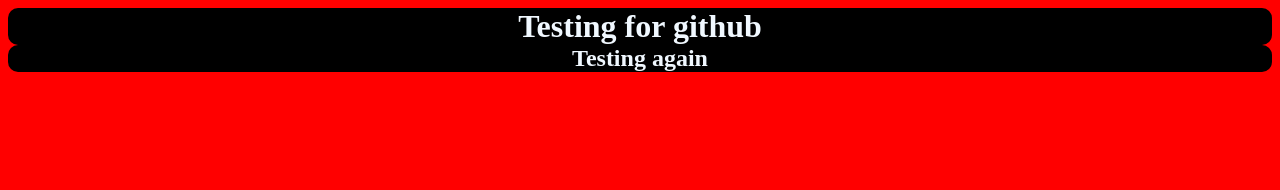
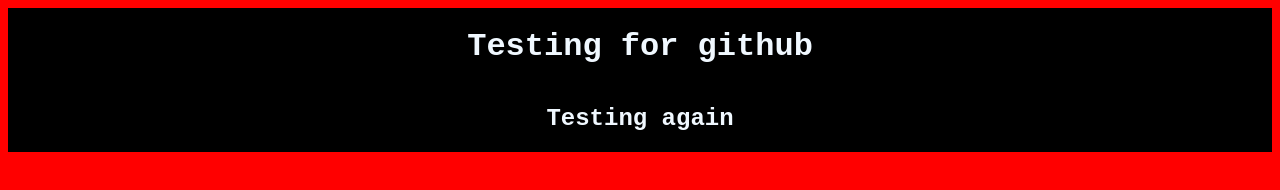
Before and after one commit to blerandgashi/issue-Github, a plain HTML site: page index.html in a window 1280 px wide. Drawn offline with Linux system fonts and the light colour scheme.

Commit message:
added some style

```diff
--- a/style.css
+++ b/style.css
@@ -7,5 +7,6 @@
   font-weight: bold;
   background-color: black;
   margin: 0;
-  border-radius: 10px;
+  padding: 20px;
+  font-family: 'Courier New', Courier, monospace;
 }
```
